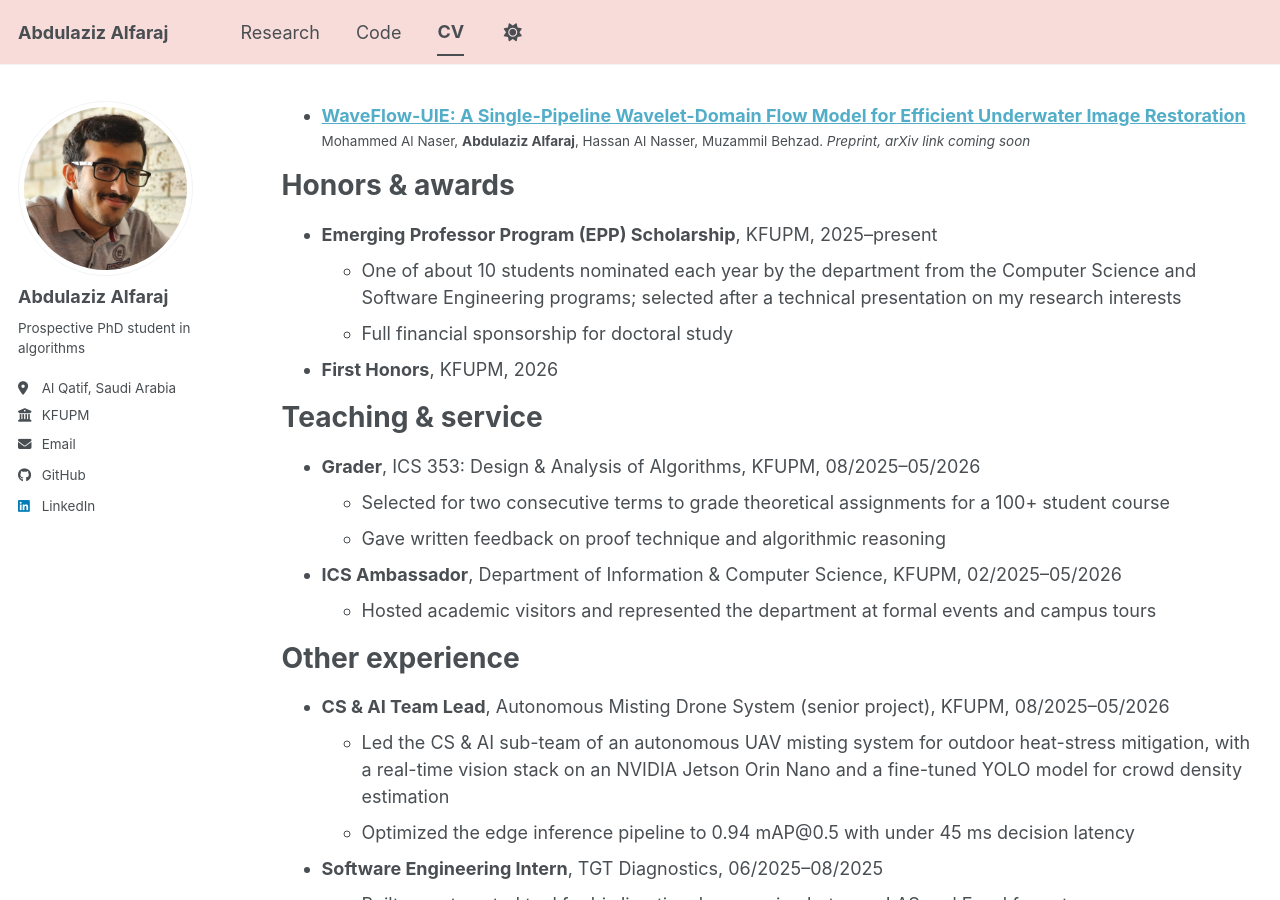
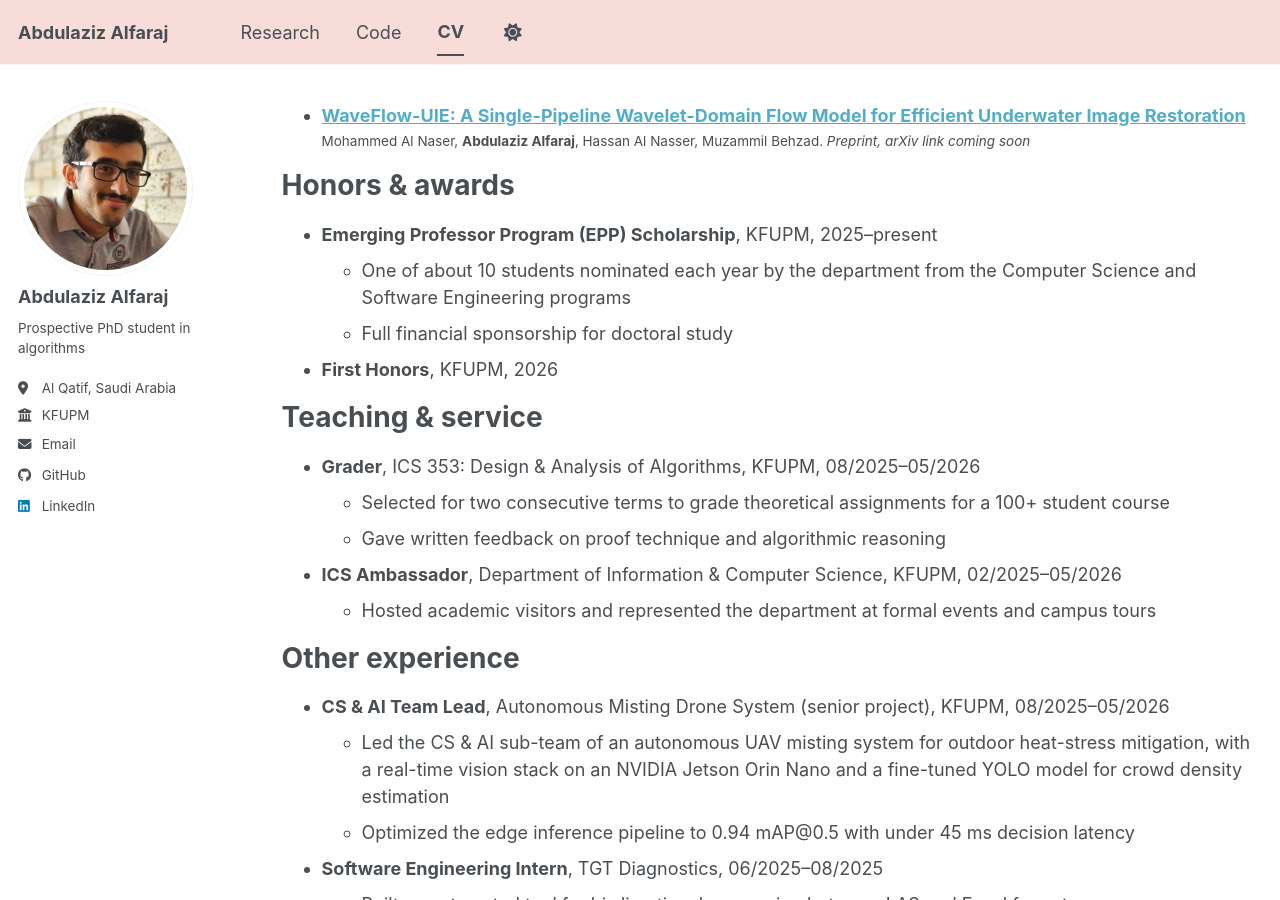
Before and after one commit to AzizFaraj/AzizFaraj.github.io, a Jekyll site: the page built from _pages/cv.md, in a window 1280 px wide and 900 px high, scrolled down 1074 px. Built offline with Jekyll 4.4.1, drawn with Linux system fonts in a browser that asks for light colours; a style sheet for code colours, icons or effects is not loaded.

Commit message:
Shorten EPP entry on CV page

```diff
--- a/_pages/cv.md
+++ b/_pages/cv.md
@@ -46,7 +46,7 @@ Preprints & manuscripts
 Honors & awards
 ======
 * **Emerging Professor Program (EPP) Scholarship**, KFUPM, 2025–present
-  * One of about 10 students nominated each year by the department from the Computer Science and Software Engineering programs; selected after a technical presentation on my research interests
+  * One of about 10 students nominated each year by the department from the Computer Science and Software Engineering programs
   * Full financial sponsorship for doctoral study
 * **First Honors**, KFUPM, 2026
 
```
